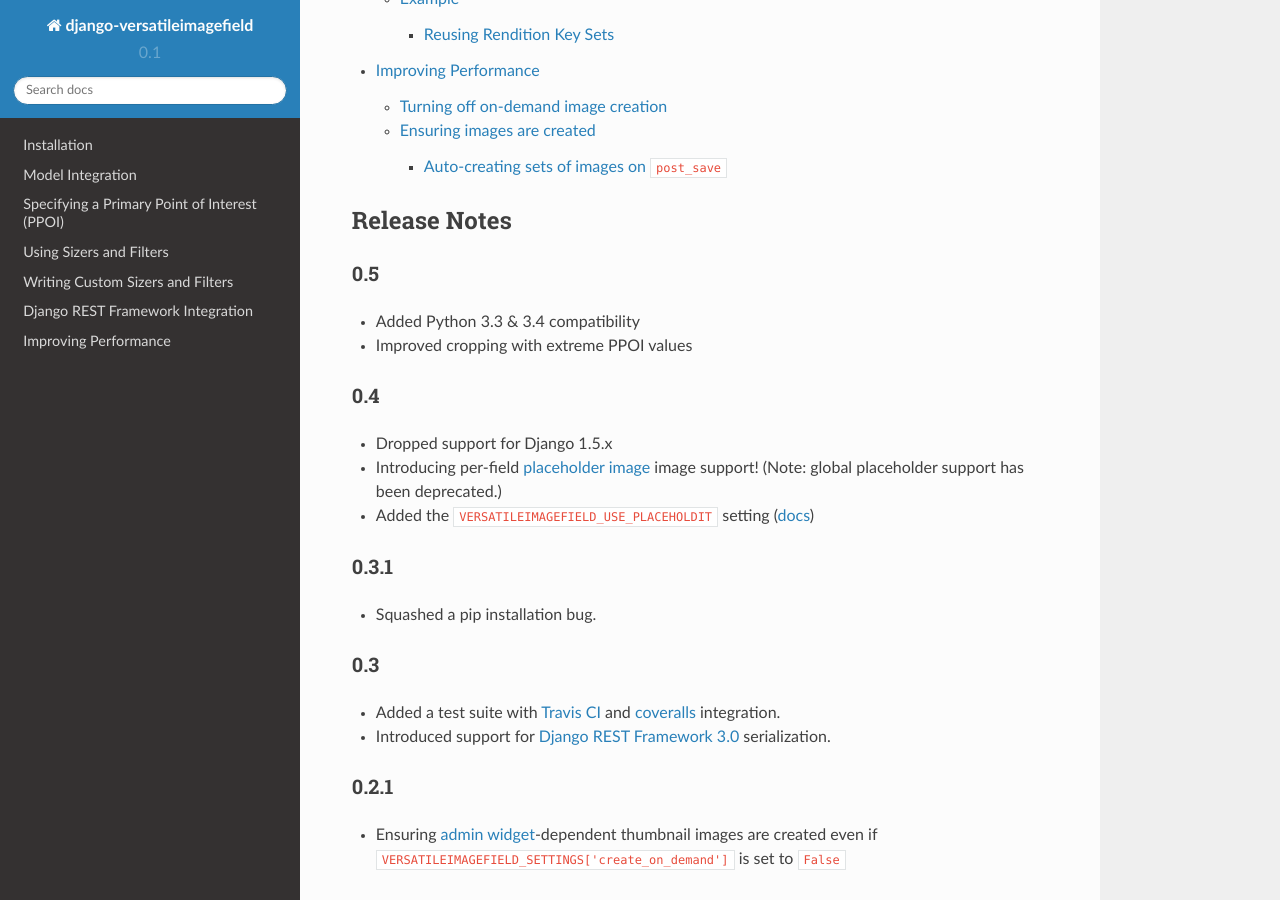
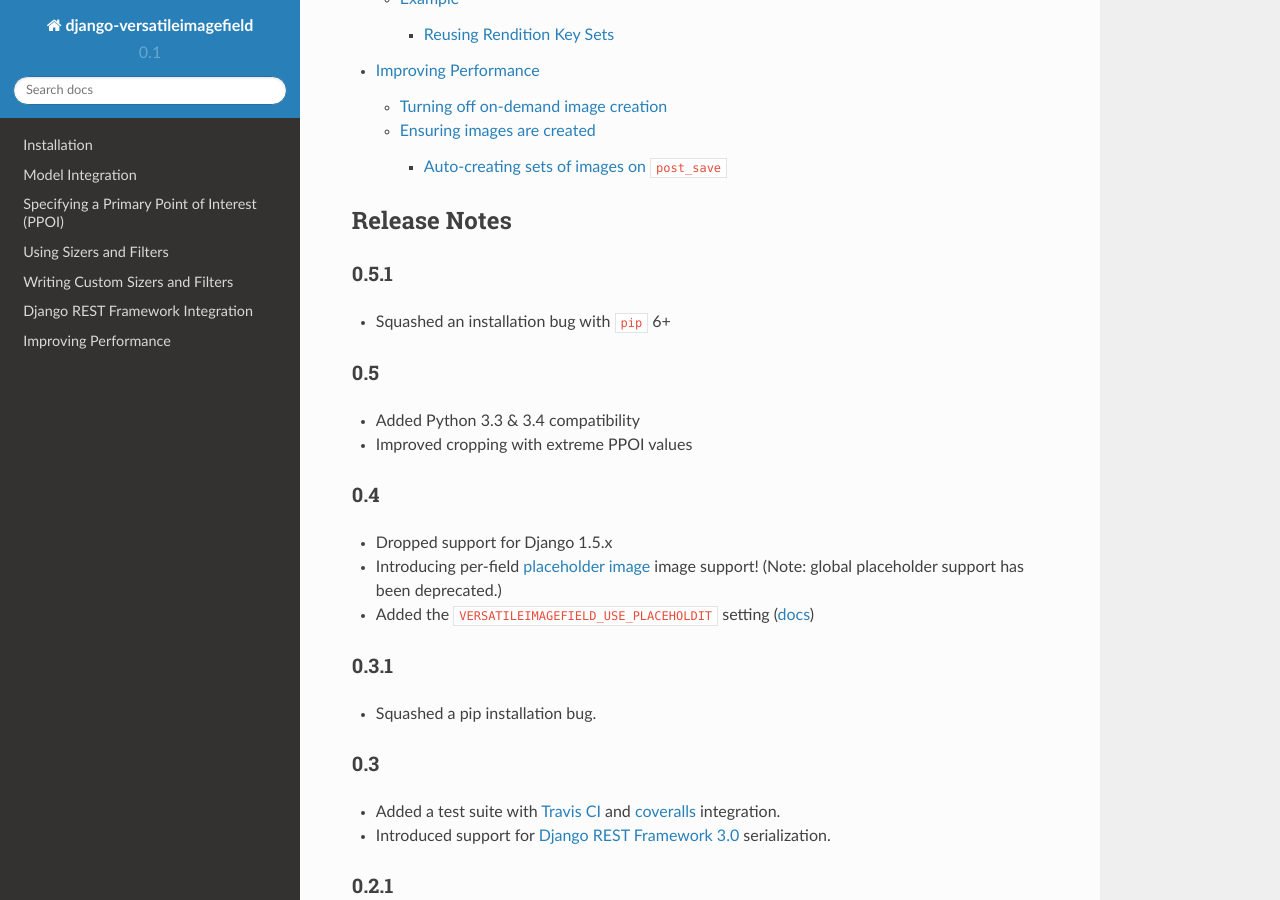
Before and after one commit to respondcreate/django-versatileimagefield, a Sphinx documentation site: the page built from docs/index.rst, in a window 1280 px wide and 900 px high, scrolled down 2489 px. Built offline with Sphinx 7.4.7 and the Read the Docs theme 2.0.0, drawn with Linux system fonts in a browser that asks for light colours.

Commit message:
Bumping to 0.5.1 in preparation for PyPI release

```diff
--- a/docs/index.rst
+++ b/docs/index.rst
@@ -78,6 +78,10 @@
 Release Notes
 =============
 
+0.5.1
+^^^^^
+- Squashed an installation bug with ``pip`` 6+
+
 0.5
 ^^^
 - Added Python 3.3 & 3.4 compatibility
--- a/setup.py
+++ b/setup.py
@@ -7,7 +7,7 @@
 setup(
     name='django-versatileimagefield',
     packages=find_packages(),
-    version='0.5',
+    version='0.5.1',
     author=u'Jonathan Ellenberger',
     author_email='jonathan_ellenberger@wgbh.org',
     url='http://github.com/WGBH/django-versatileimagefield/',
```
